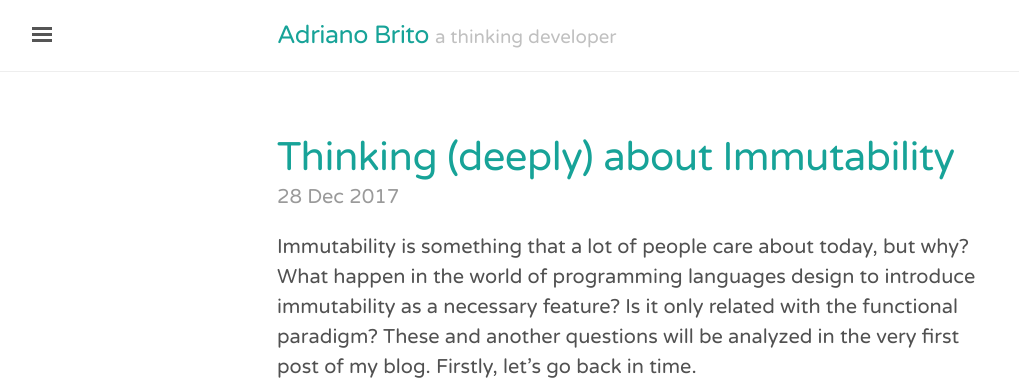
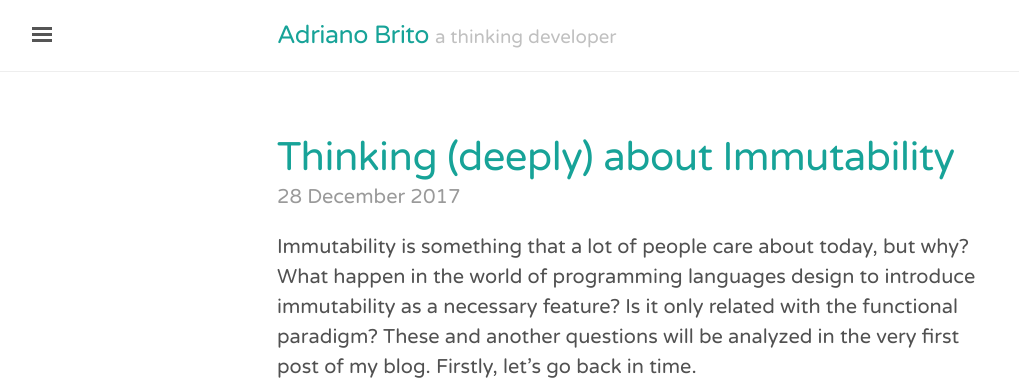
Before and after one commit to adrianobrito/adrianobrito.github.io, a Jekyll site: the page built from _posts/2017-12-28-thinking-deeply-about-immutability.md, in a window 1280 px wide and 900 px high. Shown: the top 380 px of the window, without its empty margins (3-1022 px from the left). Built offline with Jekyll 4.4.1, drawn with Linux system fonts in a browser that asks for light colours; comment, search, counter and statistics services are not loaded.

Commit message:
[View] Add some changes in date formats of posts

```diff
--- a/_layouts/post.html
+++ b/_layouts/post.html
@@ -5,7 +5,7 @@ comments: true
 
 <div class="post">
   <h1 class="post-title">{{ page.title }}</h1>
-  <span class="post-date">{{ page.date | date_to_string }}</span>
+  <span class="post-date">{{ page.date | date_to_long_string }}</span>
   {{ content }}
 </div>
 
--- a/index.html
+++ b/index.html
@@ -11,7 +11,7 @@ title: Home
         {{ post.title }}
       </a>
     </h1>
-    <span class="post-date">{{ post.date | date_to_string }}</span>
+    <span class="post-date">{{ post.date | date_to_long_string  }}</span>
   </div>
   {% endfor %}
 </div>
```
